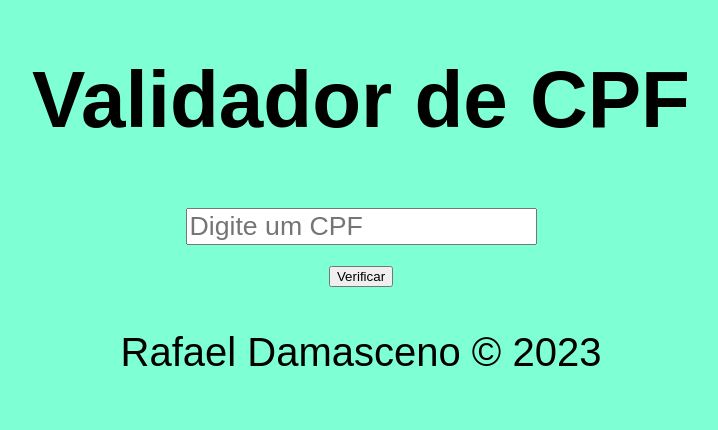
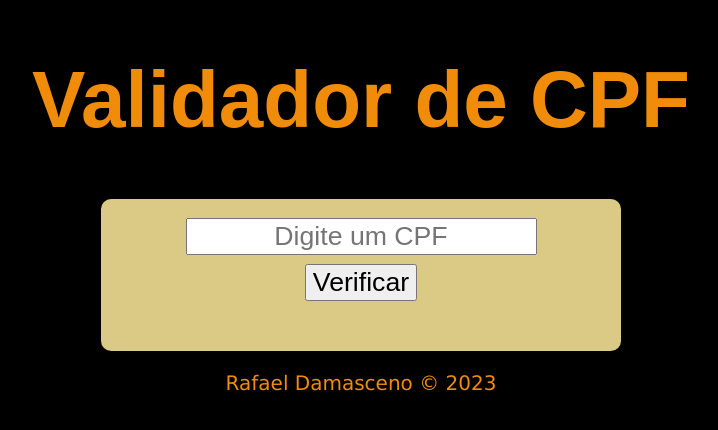
Before and after one commit to rafaeldesousadamasceno/ValidadorCPF, a plain HTML site: page index.html in a window 1280 px wide. Shown: the whole page, without its empty margins (279-997 px from the left). Drawn offline with Linux system fonts and the light colour scheme.

Commit message:
Atualização do CSS

```diff
--- a/index.html
+++ b/index.html
@@ -14,7 +14,7 @@
     <section>
         <div><input type="text" name="txtcpf" id="txtcpf" placeholder="Digite um CPF"></div>
         <div><button type="submit" onclick="verificarCPF()">Verificar</button></div>
-        <div id="resultado"></div>
+        <div id="resultado"><p></p></div>
     </section>
     <footer>
         <p>Rafael Damasceno &copy; 2023</p>
--- a/style.css
+++ b/style.css
@@ -1,8 +1,17 @@
 body {
-    background-color: aquamarine;
-    color: black;
+    background-color: black;
+    color: rgb(240, 140, 9);
     font: normal 30pt Arial;
     text-align: center;
+}
+
+section {
+    padding: 10px;
+    margin: auto;
+    width: 500px;
+    border: 5px;
+    border-radius: 10px;
+    background-color: rgb(218, 202, 133);
 }
 
 div {
@@ -14,4 +23,20 @@ div {
 input {
     font-size: 20pt;
     font-family: Arial, Helvetica, sans-serif;
+    text-align: center;
 }
+
+button {
+    font-size: 20pt;
+    font-family: Arial, Helvetica, sans-serif;
+}
+
+#resultado {
+    color: black;
+}
+
+footer {
+    margin-bottom: 10px;
+    font-size: 15pt;
+    font-family: 'Lucida Sans', 'Lucida Sans Regular', 'Lucida Grande', 'Lucida Sans Unicode', Geneva, Verdana, sans-serif;
+}
```
